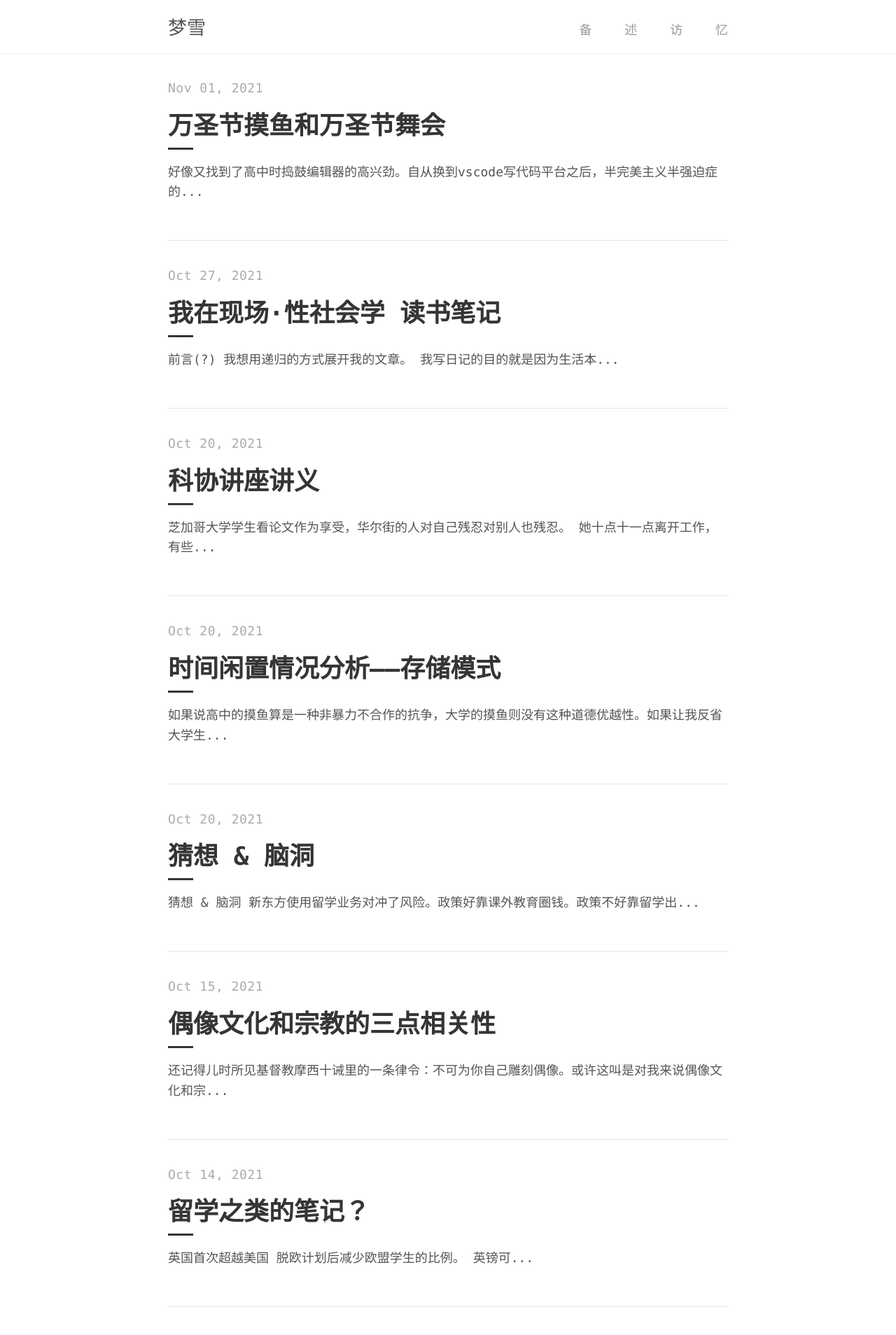
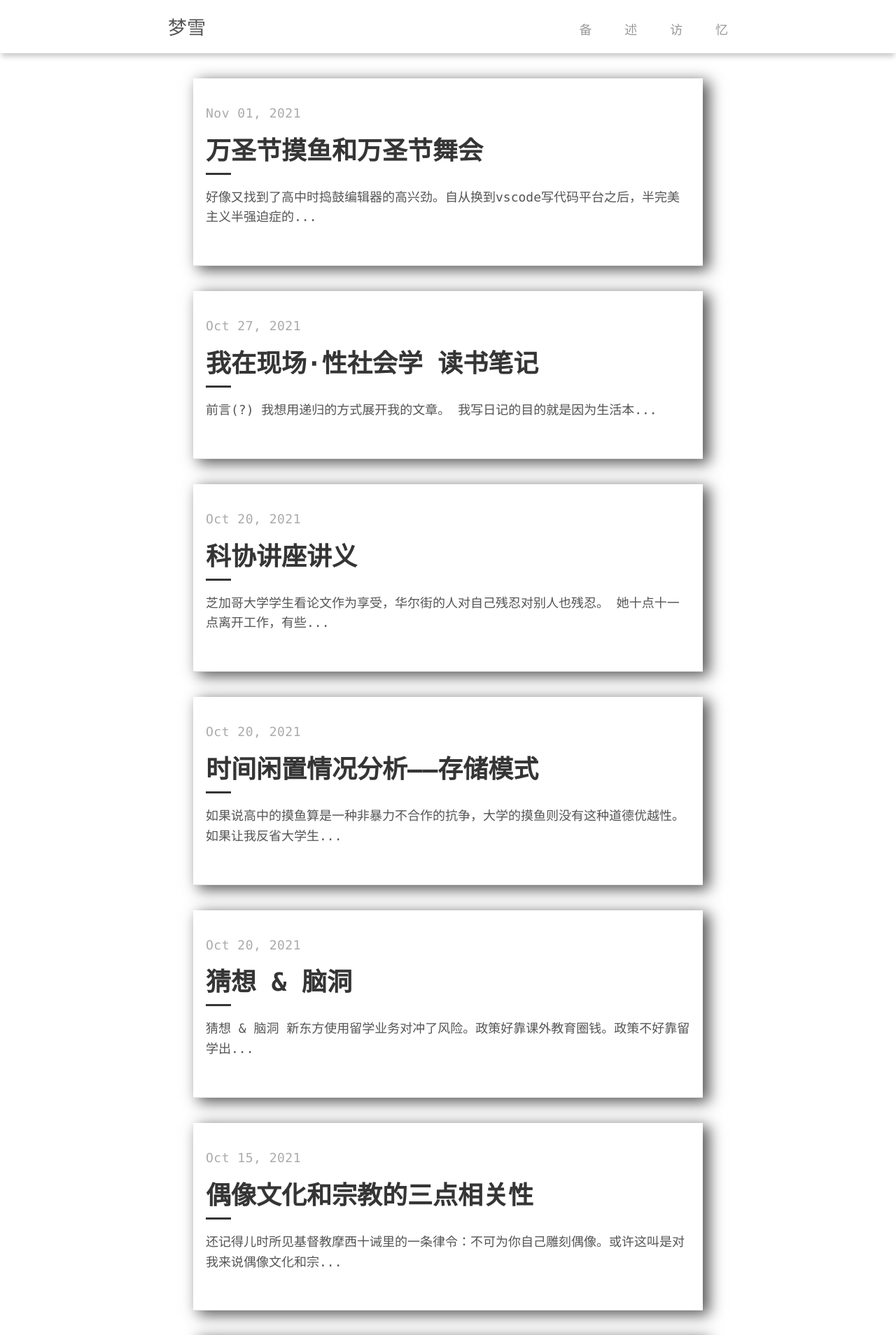
Before and after one commit to arthurfish/arthurfish.github.io, a Jekyll site: the page built from index.html, in a window 1280 px wide. Shown: the top 1908 px of the page at 70% size. Built offline with Jekyll 4.4.1, drawn with Linux system fonts in a browser that asks for light colours; the list of posts is cut into pages by our own code.

Commit message:
“add shadow"

```diff
--- a/_sass/tale/_catalogue.scss
+++ b/_sass/tale/_catalogue.scss
@@ -3,7 +3,11 @@
     border-bottom: 1px solid $grey-2;
     color: $default-color;
     display: block;
-    padding: 2rem 0;
+
+
+    padding: 2rem 1rem;
+    margin: 2rem;
+    box-shadow: 8px 5px 20px 1px;
 
     &:hover .catalogue-line,
     &:focus .catalogue-line {
--- a/_sass/tale/_layout.scss
+++ b/_sass/tale/_layout.scss
@@ -14,7 +14,7 @@ footer,
 }
 
 .nav {
-  box-shadow: 0 2px 2px -2px $shadow-color;
+  box-shadow: 0 7px 7px -2px rgba(0,0,0,0.2);
   overflow: auto;
 
   &-container {
--- a/_sass/tale/_post.scss
+++ b/_sass/tale/_post.scss
@@ -1,5 +1,7 @@
 .post {
-  padding: 3rem 0;
+  margin: 2rem;
+  padding: 2rem;
+  box-shadow: 1px 1px 20px 1px grey;
 
   &-info {
     color: $default-tint;
@@ -30,6 +32,12 @@
   p {
     margin: 0 0 1rem;
     text-align: justify;
+    border: solid #8080804d;
+    /* padding: 1rem; */
+    border-width: 5px 1px 1px 1px;
+    padding: 1rem;
+    transition: all 0.2s cubic-bezier(0, 0, 0, 1.22);
+    /* box-shadow: inset -14px 0px 20px 0px; */
   }
 
   a:hover {
@@ -40,7 +48,7 @@
     margin: 0 auto 0.5rem;
   }
 
-  img + em {
+  img+em {
     color: $default-tint;
     display: block;
     font-family: $sans-serif;
```
